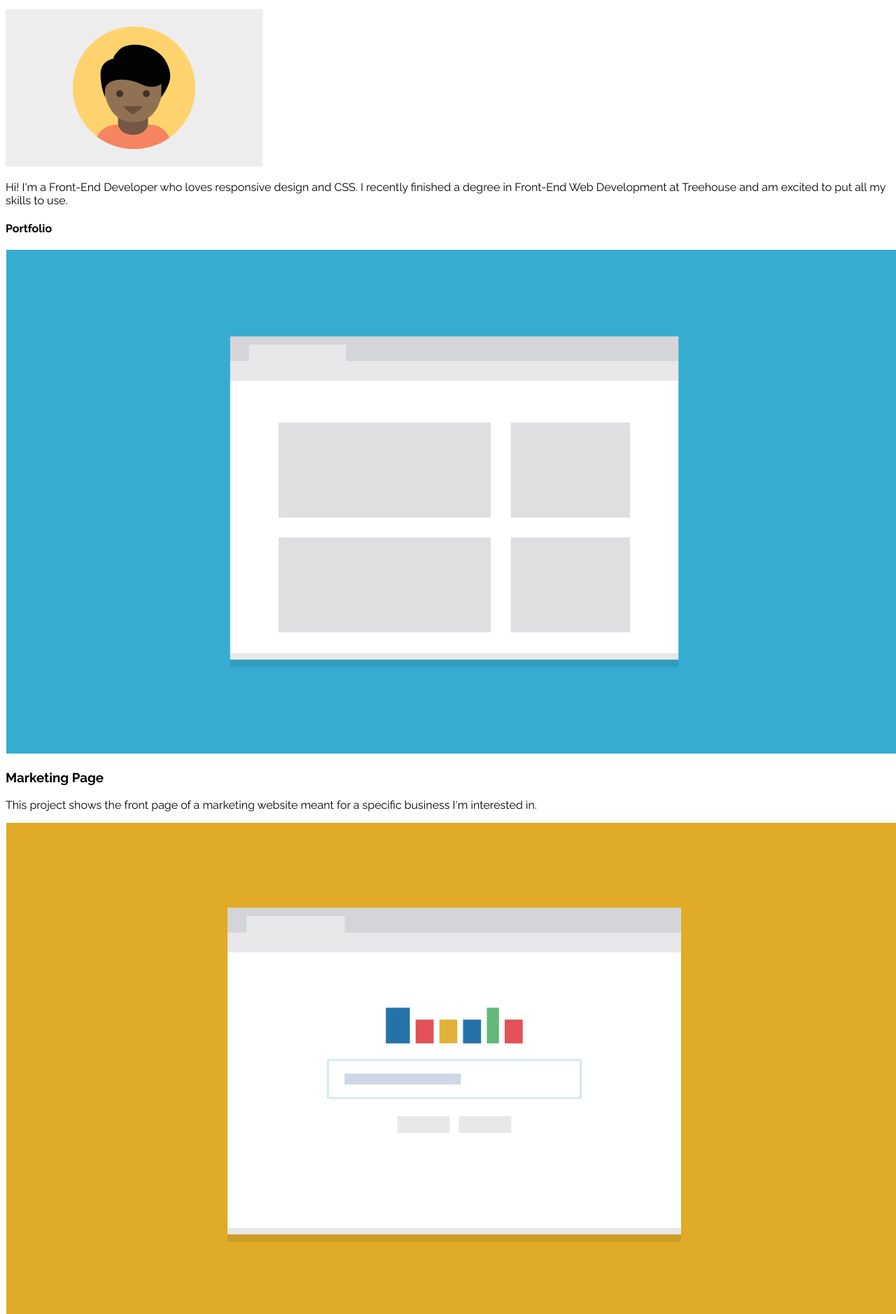
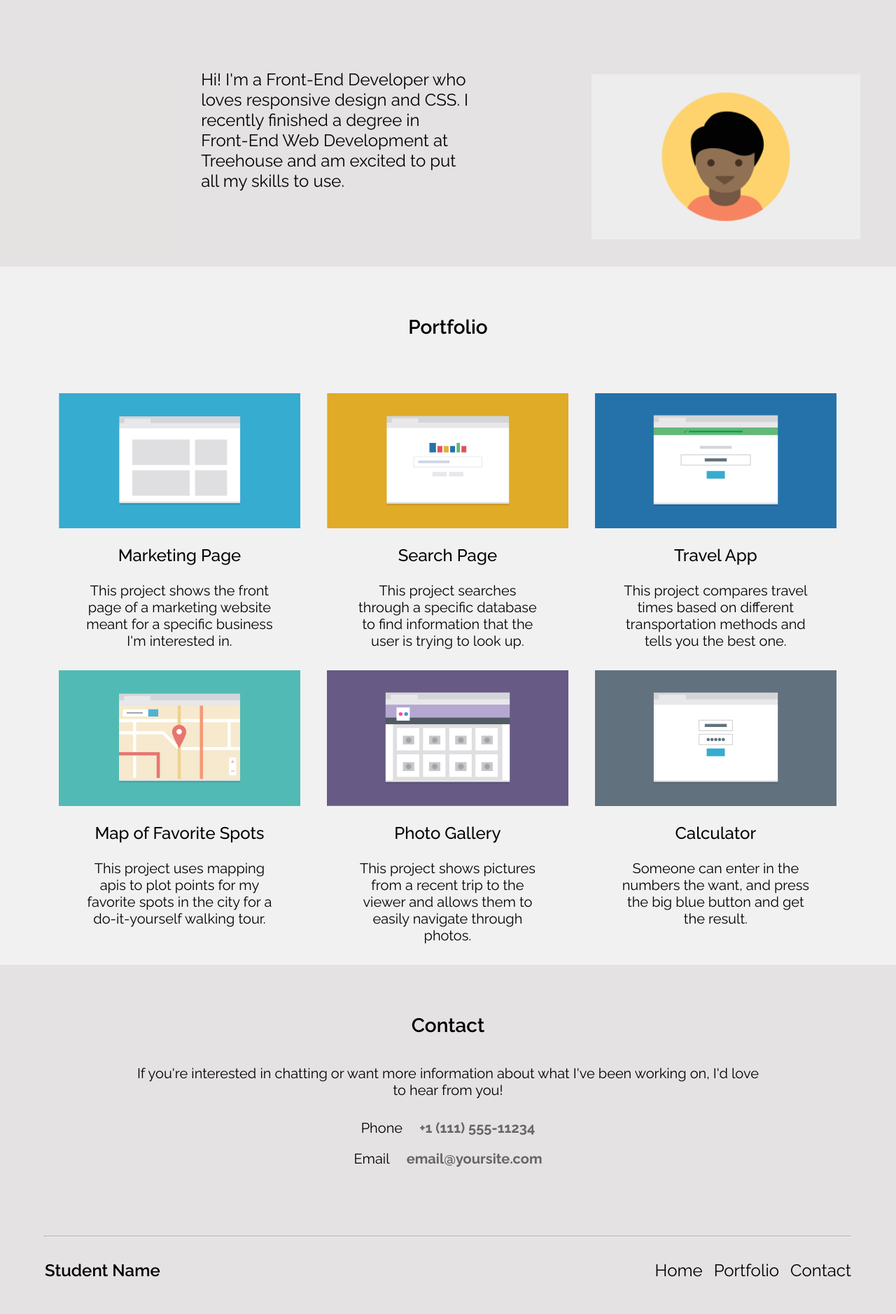
Before and after one commit to psmith73/Mobile-First-Project, a plain HTML site: page responsive_layout_v3/index.html in a window 1280 px wide. Shown: the part 140-2018 px from the top of the page at 70% size. Drawn offline with Linux system fonts and the light colour scheme; files that its build step writes are made by us from their sources.

Commit message:
CSS & HTML Updates
CSS for mobile and tablet done
Desktop is still in progress
HTML is pretty much finalized, but will go back through and clean up once done

```diff
--- a/responsive_layout_v3/CSS/style.css
+++ b/responsive_layout_v3/CSS/style.css
@@ -1,3 +1,287 @@
+/* Universal Styles */
+
 * {
     font-family: 'Raleway', sans-serif;
 }
+
+body {
+    margin: 0;
+    background: rgba(241, 241, 241, 0.938);
+}
+
+/* Header Styles */
+
+.main-header {
+    background: rgba(223, 219, 219, 0.671);
+    text-align: center;
+}
+
+.name {
+    font-weight: 500;
+    font-size: 2.5em;
+    margin-top: 0;
+    padding-top: 15px;
+}
+
+.main-nav li {
+    list-style-type: none;
+    background-color: rgba(255, 255, 255, 0.651);
+    margin-bottom: 5px;
+    margin-right: 35px;
+    padding: 10px 0;
+
+}
+
+.main-nav a:link,
+.main-nav a:visited,
+.main-nav a:active {
+    color: black;
+    font-weight: 500;
+    font-size: 1.75em;
+    text-decoration: none;
+}
+
+.profile-pic {
+    margin: 40px auto;
+    width: 70%;
+}
+
+.bio {
+    font-size: 1.5em;
+    font-weight: 400;
+    text-align: center;
+    width: 80%;
+    margin: 0 auto;
+    padding-bottom: 70px;
+    margin-bottom: 0;
+}
+
+main {
+    margin-top: 0;
+}
+
+/* Main Section Styles */
+
+h4 {
+    font-weight: 600;
+    font-size: 1.75em;
+    text-align: center;
+    padding-top: 70px;
+    padding-bottom: 40px;
+    margin-top: 0;
+}
+
+.pic {
+    width: 90%;
+    margin: 0 auto;
+    display: block;
+}
+
+h3 {
+    font-weight: 500;
+    font-size: 1.5em;
+    text-align: center;
+}
+
+main p {
+    text-align: center;
+    font-size: 1.25em;
+    font-weight: 400;
+    margin: 0 auto;
+    width: 70%;
+    padding-bottom: 30px;
+}
+
+/* Footer Styles */
+
+.main-footer {
+    background: rgba(223, 219, 219, 0.671);
+    margin-bottom: 0;
+}
+
+.main-footer ul {
+    margin-bottom: 0;
+}
+
+footer p {
+    text-align: center;
+    font-size: 1.25em;
+    font-weight: 400;
+    margin: 0 auto;
+    width: 70%;
+    padding-bottom: 30px;
+}
+
+.main-footer h4 {
+    margin-bottom: 0;
+}
+
+.main-footer ul {
+    margin-top: 0;
+    padding-left: 0;
+    padding-bottom: 70px;
+}
+
+.main-footer li {
+    list-style-type: none;
+    text-align: center;
+    margin: 0 auto;
+    padding-bottom: 0;
+}
+
+.main-footer span {
+    font-size: 1.25em;
+    font-weight: 400;
+}
+
+.main-footer h5 {
+    font-size: 1.25em;
+    display: inline-block;
+    margin-left: 20px;
+    margin-top: 0;
+    margin-bottom: 20px;
+    color: rgb(102, 102, 102);
+}
+
+hr {
+    border-top: 1px solid rgb(177, 177, 177);
+    width: 90%;
+}
+
+.footer-nav {
+    display: none;
+}
+
+.footer-name {
+    float: left;
+    padding-top: 25px;
+    margin-left: 5%;
+    font-size: 1.5em;
+}
+
+.top {
+    float: right;
+    padding-top: 25px;
+    margin-right: 5%;
+    text-decoration: none;
+    font-size: 1.5em;
+}
+
+.top a:link,
+.top a:visited,
+.top a:active {
+    color: black;
+    text-decoration: none;
+}
+
+.clearfix::after {
+    content: " ";
+    display: table;
+    clear: both;
+}
+
+/* Media Queries */
+
+@media (min-width: 769px) {
+
+    .container {
+        width: 97%;
+        margin: 0 auto;
+    }
+
+    .main-header {
+        padding-bottom: 3%;
+    }
+
+   .main-nav li {
+       display: inline-block;
+       background: none;
+   }
+
+   .bio {
+       float: left;
+       width: 58%;
+       padding-top: 10%;
+       padding-left: 4%;
+       text-align: left;
+   }
+
+   .profile-pic {
+       float: right;
+       width: 33%;
+       padding-right: 4%;
+       padding-top: 4%
+   }
+
+    .col {
+        float: left;
+        width: 50%;
+    }
+
+    .top {
+        display: none;
+    }
+
+    .footer-nav {
+        display: contents;
+    }
+
+    .footer-nav ul {
+        padding-top: 25px;
+        float: right;
+        margin-right: 5%;
+    }
+
+    .footer-nav li {
+        display: inline-block;
+        margin-left: 12px;
+        text-decoration: none;
+        font-size: 1.5em;
+    }
+
+    .footer-nav a:link,
+    .footer-nav a:visited,
+    .footer-nav a:active {
+        color: black;
+        text-decoration: none;
+}
+}
+
+@media (min-width: 1025px) {
+
+    .container {
+		width: 90%;
+		max-width: 1150px;
+    }
+
+    .name {
+        float: left;
+        padding-left: 4%;
+        padding-top: 5%;
+        font-size: 1.7em;
+    }
+
+    .main-nav ul li {
+        float: left;
+        padding-right: 4%;
+        padding-top: 5%;
+        font-size: .7em;
+        margin: 0;
+    }
+
+    .bio {
+        width: 30%;
+    }
+
+    .profile-pic {
+        width: 30%;
+        margin: 0;
+        padding-top: 18%;
+    }
+
+    .col {
+        width: 33.3%;
+    }
+
+
+}
--- a/responsive_layout_v3/index.html
+++ b/responsive_layout_v3/index.html
@@ -6,10 +6,10 @@
     <meta http-equiv="X-UA-Compatible" content="ie=edge">
     <title>Mobile First Project</title>
     <link href="https://fonts.googleapis.com/css?family=Raleway:400,500,600,700&display=swap" rel="stylesheet">
-    <link rel="stylesheet" href="style.css">
+    <link rel="stylesheet" href="css/style.css">
 </head>
 <body>
-    <header class="main-header">
+    <header class="main-header clearfix">
         <h1 class="name">Student Name</h1>
         <nav class="main-nav">
             <ul>
@@ -19,58 +19,66 @@
             </ul>
         </nav>
         <img class="profile-pic" src="images/responsive-layout-profile.png" alt="Profile Pic">
-        <p>Hi! I'm a Front-End Developer who loves responsive design and CSS. I recently finished a degree in Front-End Web Development at Treehouse and am excited to put all my skills to use.</p>
+        <p class="bio">Hi! I'm a Front-End Developer who loves responsive design and CSS. I recently finished a degree in Front-End Web Development at Treehouse and am excited to put all my skills to use.</p>
     </header>
 
-    <main>
+    <main class="clearfix container">
         <h4>Portfolio</h4>
-        <div>
-            <img src="images/portfolio-1.png" alt="Marketing Page">
+        <div class="marketing col">
+            <img class="pic" src="images/portfolio-1.png" alt="Marketing Page">
             <h3>Marketing Page</h3>
             <p>This project shows the front page of a marketing website meant for a specific business I'm interested in.</p>
         </div>
-        <div>
-            <img src="images/portfolio-2.png" alt="Search Page">
+        <div class="search col">
+            <img class="pic" src="images/portfolio-2.png" alt="Search Page">
             <h3>Search Page</h3>
-            <p>This project searches through a specific databaseto find information that the user is trying to look up.</p>
+            <p>This project searches through a specific database to find information that the user is trying to look up.</p>
         </div>
-        <div>
-            <img src="images/portfolio-3.png" alt="Travel App">
+        <div class="travel col">
+            <img class="pic" src="images/portfolio-3.png" alt="Travel App">
             <h3>Travel App</h3>
             <p>This project compares travel times based on different transportation methods and tells you the best one.</p>
         </div>
-        <div>
-            <img src="images/portfolio-4.png" alt="Map of Favortie Spots">
+        <div class="map col">
+            <img class="pic" src="images/portfolio-4.png" alt="Map of Favortie Spots">
             <h3>Map of Favorite Spots</h3>
             <p>This project uses mapping apis to plot points for my favorite spots in the city for a do-it-yourself walking tour.</p>
         </div>
-        <div>
-            <img src="images/portfolio-5.png" alt="Photo Gallery">
+        <div class="photo col">
+            <img class="pic" src="images/portfolio-5.png" alt="Photo Gallery">
             <h3>Photo Gallery</h3>
             <p>This project shows pictures from a recent trip to the viewer and allows them to easily navigate through photos.</p>
         </div>
-        <div>
-            <img src="images/portfolio-6.png" alt="Calculater">
-            <h3>Calculater</h3>
+        <div class="calculator col">
+            <img class="pic" src="images/portfolio-6.png" alt="Calculator">
+            <h3>Calculator</h3>
             <p>Someone can enter in the numbers the want, and press the big blue button and get the result.</p>
         </div>
     </main>
 
-    <footer>
+    <footer class="main-footer clearfix">
         <h4>Contact</h4>
         <p>If you're interested in chatting or want more information about what I've been working on, I'd love to hear from you!</p>
         <ul>
-            <li>Phone   +1(111)55511234</li>
-            <li>Email   email@yoursite.com</li>
+            <li>
+                <span>Phone</span>
+                <h5>+1 (111) 555-11234</h5>
+            </li>
+            <li>
+                <span>Email</span>
+                <h5>email@yoursite.com</h5>
+            </li>
         </ul>
-        <h5 class="footer-name">Student Name</h5>
+        <hr>
+        <h4 class="footer-name">Student Name</h4>
         <nav class="footer-nav">
             <ul>
-                <li>Home</li>
-                <li>Portfolio</li>
-                <li>Contact</li>
+                <li><a href="#">Home</a></li>
+                <li><a href="#">Portfolio</a></li>
+                <li><a href="#">Contact</a></li>
             </ul>
         </nav>
+        <h4 class="top"><a href="#">BACK TO TOP</a></h4>
     </footer>
 </body>
 </html>
```
